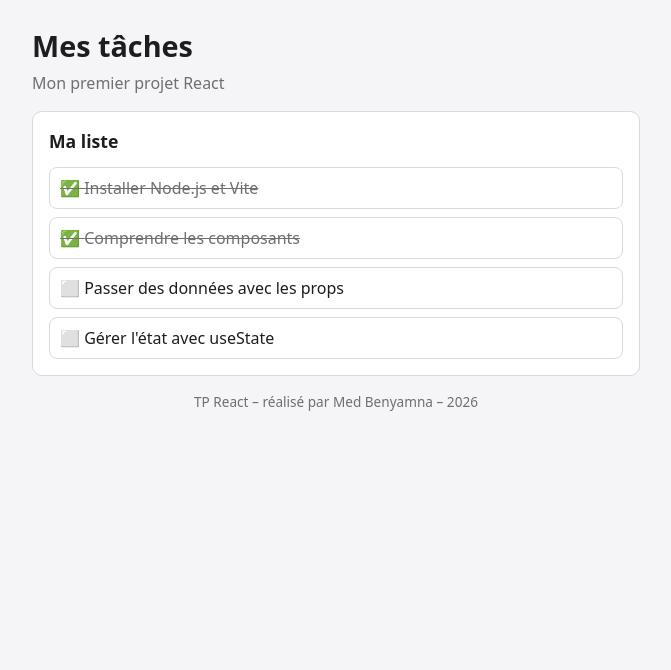
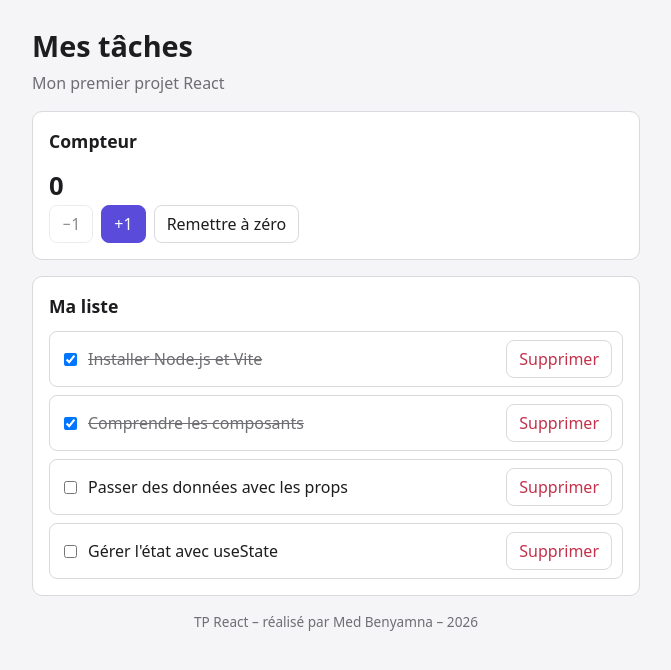
Before and after one commit to iamsernine/web-tp, a React (Vite) app in the folder mes-taches/: page / in a window 1280 px wide. Shown: the top 670 px of the page, without its empty margins (304-975 px from the left). Built offline with nearby package versions, Linux system fonts and the light colour scheme.

Commit message:
Étape 3 : événements et useState

```diff
--- a/mes-taches/src/App.jsx
+++ b/mes-taches/src/App.jsx
@@ -1,12 +1,19 @@
+import { useState } from 'react'
 import Entete from './components/Entete.jsx'
 import Pied from './components/Pied.jsx'
 import Carte from './components/Carte.jsx'
 import ListeTaches from './components/ListeTaches.jsx'
+import Compteur from './components/Compteur.jsx'
 const TACHES_INITIALES = [
   { id: 1, titre: 'Installer Node.js et Vite', terminee: true },
   { id: 2, titre: 'Comprendre les composants', terminee: true },
   { id: 3, titre: 'Passer des données avec les props', terminee: false },
   { id: 4, titre: "Gérer l'état avec useState", terminee: false },
 ]
-function App() { return <div className="app"><Entete titre="Mes tâches" sousTitre="Mon premier projet React" /><Carte titre="Ma liste"><ListeTaches taches={TACHES_INITIALES} /></Carte><Pied auteur="Med Benyamna" /></div> }
+function App() {
+ const [taches,setTaches] = useState(TACHES_INITIALES)
+ function basculerTache(id) { setTaches(ancien => ancien.map(t => t.id === id ? {...t, terminee: !t.terminee} : t)) }
+ function supprimerTache(id) { setTaches(ancien => ancien.filter(t => t.id !== id)) }
+ return <div className="app"><Entete titre="Mes tâches" sousTitre="Mon premier projet React" /><Carte titre="Compteur"><Compteur /></Carte><Carte titre="Ma liste"><ListeTaches taches={taches} onBasculer={basculerTache} onSupprimer={supprimerTache} /></Carte><Pied auteur="Med Benyamna" /></div>
+}
 export default App
--- /dev/null
+++ b/mes-taches/src/components/Compteur.jsx
@@ -0,0 +1,10 @@
+import { useState } from 'react'
+function Compteur() {
+  const [valeur, setValeur] = useState(0)
+  return <><p className="valeur-compteur">{valeur}</p><div className="ligne">
+    <button type="button" disabled={valeur === 0} onClick={() => setValeur(v => Math.max(0, v - 1))}>−1</button>
+    <button type="button" className="principal" onClick={() => setValeur(v => v + 1)}>+1</button>
+    <button type="button" onClick={() => setValeur(0)}>Remettre à zéro</button>
+  </div></>
+}
+export default Compteur
--- a/mes-taches/src/components/ListeTaches.jsx
+++ b/mes-taches/src/components/ListeTaches.jsx
@@ -1,3 +1,6 @@
 import Tache from './Tache.jsx'
-function ListeTaches({ taches }) { if (!taches.length) return <p className="vide">Aucune tâche à afficher.</p>; return <ul className="liste-taches">{taches.map(tache => <Tache key={tache.id} titre={tache.titre} terminee={tache.terminee} />)}</ul> }
+function ListeTaches({ taches, onBasculer, onSupprimer }) {
+  if (taches.length === 0) return <p className="vide">Aucune tâche à afficher.</p>
+  return <ul className="liste-taches">{taches.map(tache => <Tache key={tache.id} {...tache} onBasculer={onBasculer} onSupprimer={onSupprimer} />)}</ul>
+}
 export default ListeTaches
--- a/mes-taches/src/components/Tache.jsx
+++ b/mes-taches/src/components/Tache.jsx
@@ -1,2 +1,10 @@
-function Tache({ titre, terminee }) { return <li className={terminee ? 'tache terminee' : 'tache'}><span className="titre">{terminee ? '✅' : '⬜'} {titre}</span></li> }
+function Tache({ id, titre, terminee, onBasculer, onSupprimer }) {
+  return (
+    <li className={terminee ? 'tache terminee' : 'tache'}>
+      <input type="checkbox" checked={terminee} onChange={() => onBasculer(id)} aria-label={`Terminer : ${titre}`} />
+      <span className="titre">{titre}</span>
+      <button type="button" className="danger" onClick={() => onSupprimer(id)}>Supprimer</button>
+    </li>
+  )
+}
 export default Tache
```
